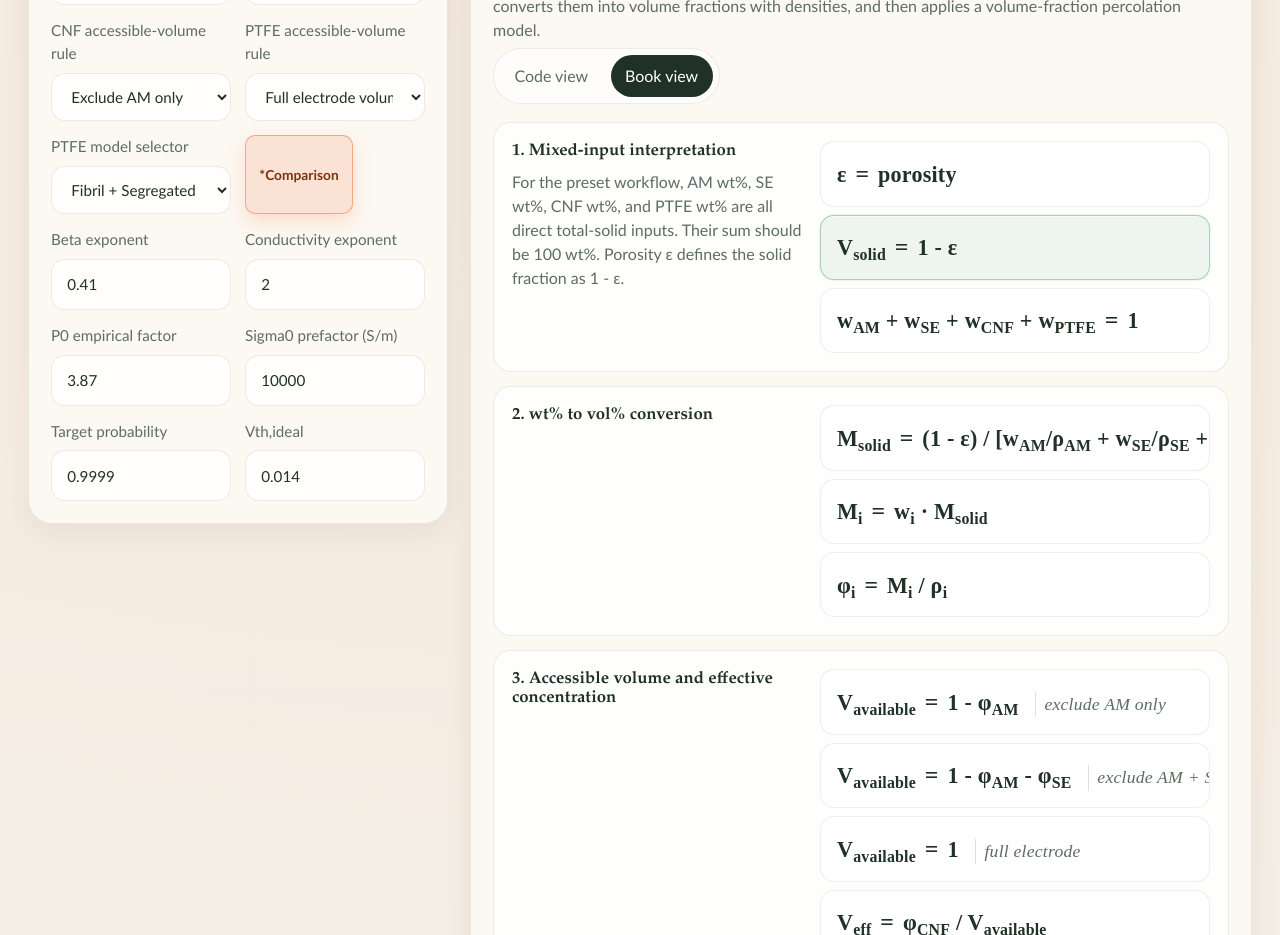
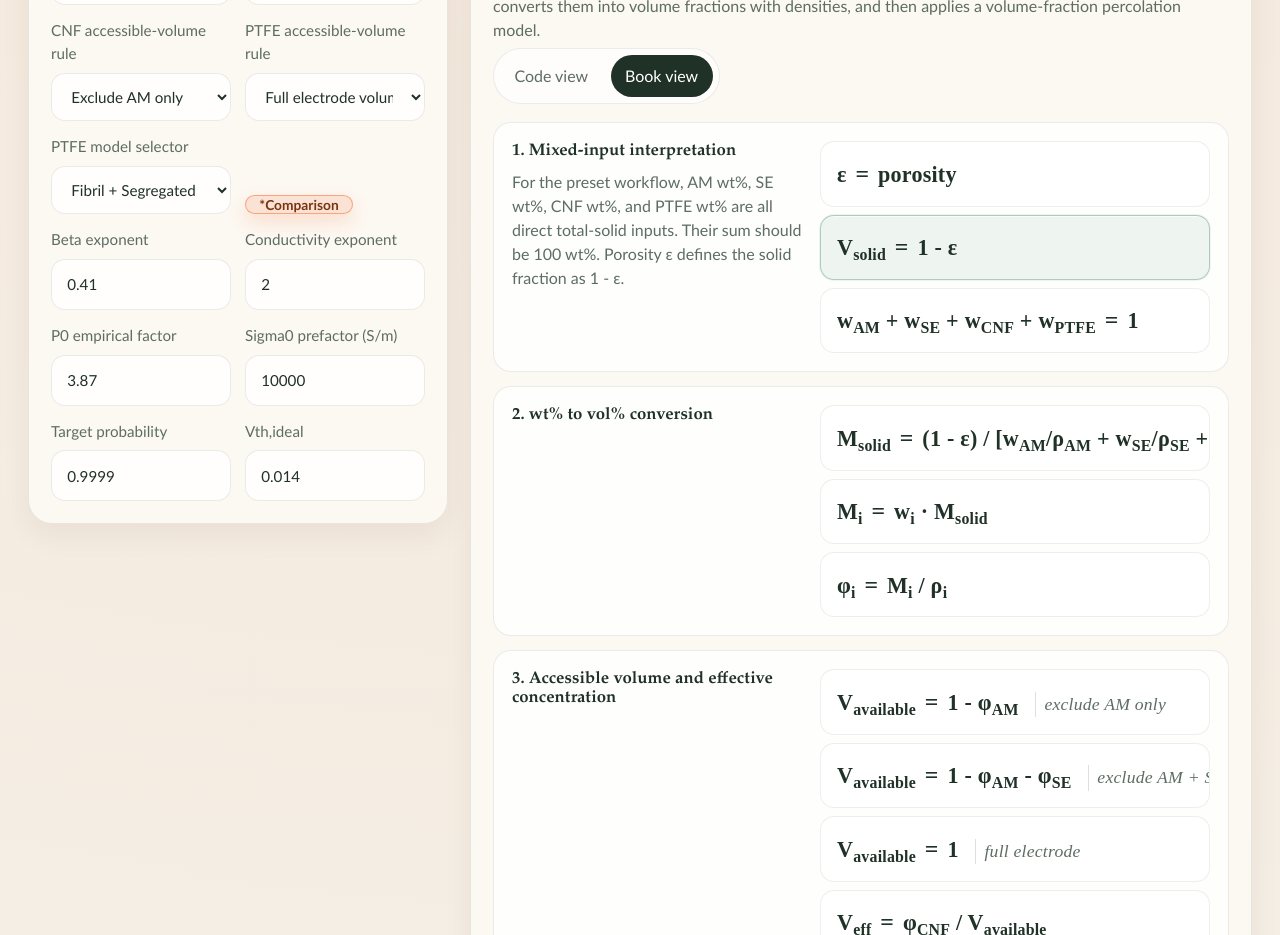
Before and after one commit to mktree1008-gif/codex-webepp, a React (Vite) app: page / in a window 1280 px wide. Shown: the part 2280-3215 px from the top of the page. Built offline with nearby package versions, Linux system fonts and the light colour scheme.

Commit message:
Prevent comparison button stretch and reduce vertical size

```diff
--- a/src/App.css
+++ b/src/App.css
@@ -227,6 +227,10 @@
   min-width: 108px;
   max-width: 160px;
   justify-self: start;
+  align-self: end;
+  display: inline-flex;
+  align-items: center;
+  justify-content: center;
   padding: 0.1rem 0.55rem;
   font: inherit;
   font-size: 0.86rem;
```
